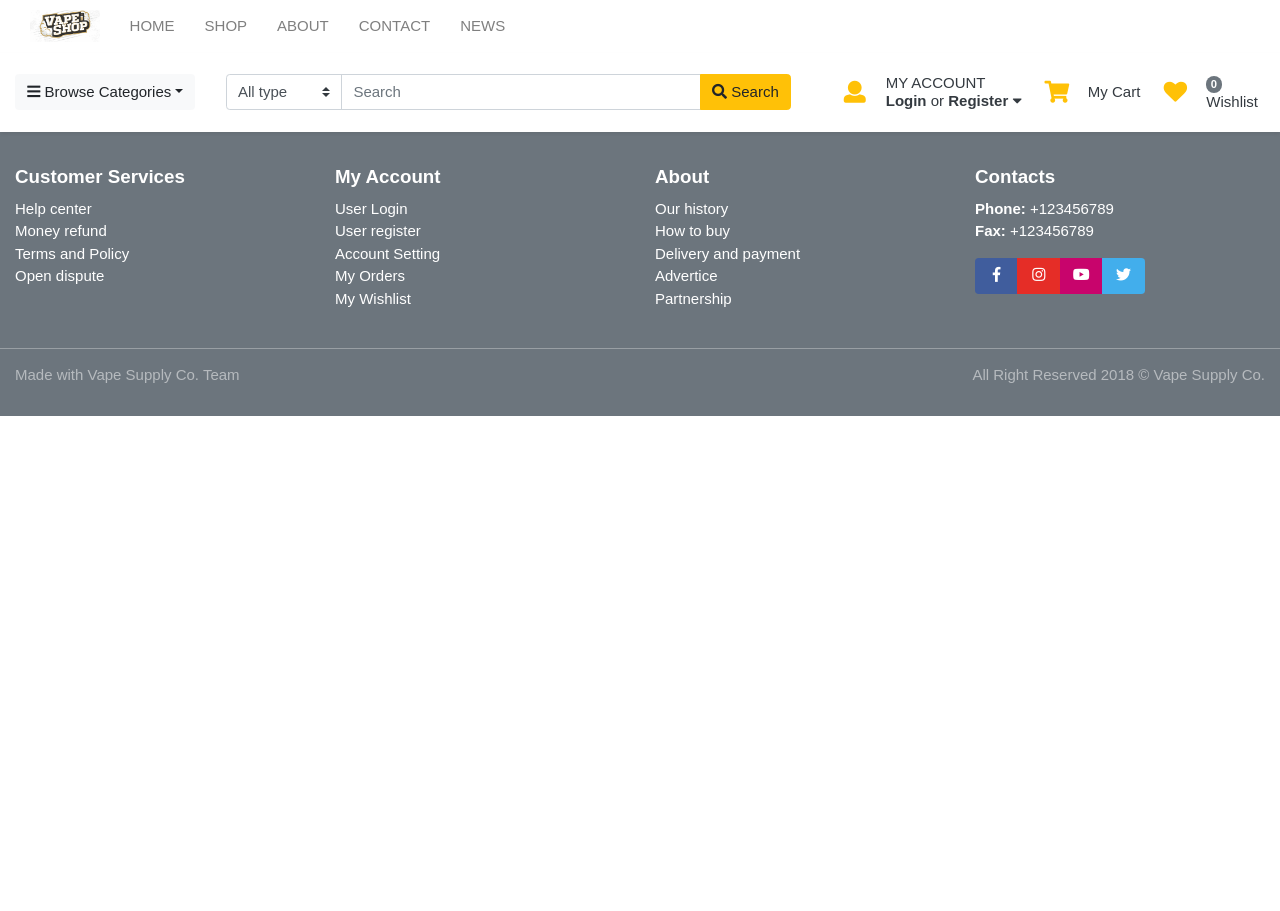
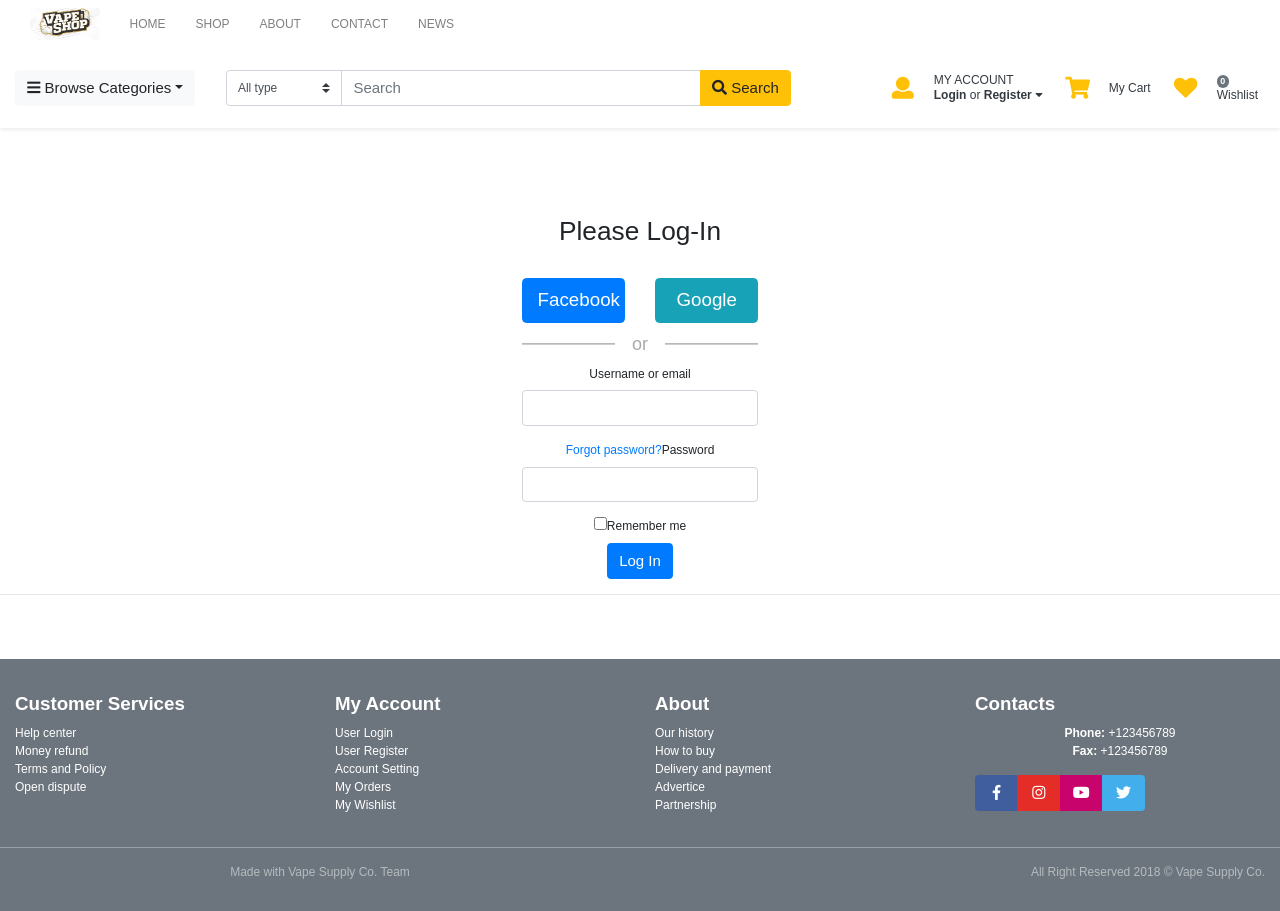
Before and after one commit to wiljodh/Front_End_JC5_WillyJodhiSangkala, a React (Create React App) app in the folder vapesupplyco/: page /Login in a window 1280 px wide. Before the commit the page ends 800 px from the top, so only its background shows below. Built offline with nearby package versions, Linux system fonts and the light colour scheme.

Commit message:
Updated
Updated

```diff
--- /dev/null
+++ b/vapesupplyco/public/css/style.css
@@ -0,0 +1,98 @@
+body {
+    padding-top: 15px;
+    font-size: 12px
+  }
+  .main {
+    max-width: 320px;
+    margin: 0 auto;
+  }
+  .login-or {
+    position: relative;
+    font-size: 18px;
+    color: #aaa;
+    margin-top: 10px;
+            margin-bottom: 10px;
+    padding-top: 10px;
+    padding-bottom: 10px;
+  }
+  .span-or {
+    display: block;
+    position: absolute;
+    left: 50%;
+    top: -2px;
+    margin-left: -25px;
+    background-color: #fff;
+    width: 50px;
+    text-align: center;
+  }
+  .hr-or {
+    background-color: #cdcdcd;
+    height: 1px;
+    margin-top: 0px !important;
+    margin-bottom: 0px !important;
+  }
+  h3 {
+    text-align: center;
+    line-height: 300%;
+  }
+
+  /* Credit to bootsnipp.com for the css for the color graph */
+.buttons_divider {
+    margin-top: 10%;
+    margin-bottom: 10%;
+    border-bottom: solid #ccc 1px;
+}
+
+.sign_up_title {
+    text-align: center;
+    margin-bottom: 5%;
+}
+
+.sign_in_but {
+    border-radius: 45%;
+    margin-left: 5px
+}
+
+.sign_up_form {
+    margin-bottom: 30%;
+}
+
+.sign_up_form input {
+    border-radius: 0px;
+}
+
+.bg-lightgray {
+    background-color:LightGray;
+}
+
+p {
+    text-align: center;
+}
+
+header {
+    margin-bottom: 5%;
+}
+
+.header_bar {
+    margin-top: 20px;
+    margin-bottom: 20px
+}
+
+footer {
+    margin-top: 5%;
+}
+
+.footer_terms {
+    margin-top: 20px;
+}
+
+.footer_rights {
+    margin-top: 20px;
+    margin-bottom: 20px;
+    text-align: center;
+}
+
+.terms_and_conditions {
+    text-align: center;
+    margin-bottom: 10px;
+}
--- a/vapesupplyco/public/index.html
+++ b/vapesupplyco/public/index.html
@@ -31,6 +31,7 @@
 
     <!-- custom style -->
     <link href="css/uikit.css" rel="stylesheet" type="text/css"/>
+    <link href="css/style.css" rel="stylesheet" type="text/css"/>
     <link href="css/responsive.css" rel="stylesheet" media="only screen and (max-width: 1200px)" />
 
     <!-- custom javascript -->
--- a/vapesupplyco/src/App.js
+++ b/vapesupplyco/src/App.js
@@ -6,6 +6,8 @@ import Header from './Components/Header';
 import Homepage from './Components/Homepage';
 import Footer from './Components/Footer';
 import Register from './Components/Register';
+import Login from './Components/Login';
+import ForgotAccount from './Components/ForgotAccount';
 
 
 class App extends Component {
@@ -16,6 +18,8 @@ class App extends Component {
         <Header />
         <Route exact path="/Homepage" component={Homepage}/>
         <Route  path="/Register" component={Register}/>
+        <Route  path="/Login" component={Login}/>
+        <Route  path="/ForgotAccount" component={ForgotAccount}/>
         <Footer />
       </div>
 
--- a/vapesupplyco/src/Components/Footer.js
+++ b/vapesupplyco/src/Components/Footer.js
@@ -1,4 +1,7 @@
 import React, { Component } from 'react';
+import { Link } from 'react-router-dom';
+
+
 class Footer extends Component {
 
 render() {
@@ -21,8 +24,8 @@ return (
           <aside className="col-sm-3  col-md-3 white">
             <h5 className="title">My Account</h5>
             <ul className="list-unstyled">
-              <li> <a href="#"> User Login </a></li>
-              <li> <a href="register.html"> User register </a></li>
+              <li> <Link to = "/Login"> User Login </Link></li>
+              <li> <Link to = "/Register"> User Register </Link></li>
               <li> <a href="#"> Account Setting </a></li>
               <li> <a href="#"> My Orders </a></li>
               <li> <a href="#"> My Wishlist </a></li>
--- /dev/null
+++ b/vapesupplyco/src/Components/ForgotAccount.js
@@ -0,0 +1,32 @@
+import React, { Component } from 'react';
+import { Link } from 'react-router-dom';
+
+class ForgotAccount extends Component {
+
+render() {
+
+return (
+
+<div className="container" style={{marginLeft: '25%'}}>
+  <div className="row">
+    <div className="col-xs-12 col-sm-8 col-md-6 col-sm-offset-2 col-md-offset-3">
+      <form role="form" className="sign_up_form">
+        <h2 className="sign_up_title">Forgot Password ?</h2>
+        <p>Enter your email address we will sent you the password reset link.</p>
+        <div className="form-group">
+          <input name="email" id="email" className="form-control input-lg" placeholder="Email address" tabIndex={4} type="email" />
+        </div>
+        <div className="row">
+          <div className="col-xs-12 col-md-12"><a href="#" className="btn btn-success btn-block btn-lg">Reset</a></div>
+        </div>
+      </form>
+    </div>
+  </div>
+</div>
+
+
+        );
+    }
+}
+
+export default ForgotAccount;
--- a/vapesupplyco/src/Components/Header.js
+++ b/vapesupplyco/src/Components/Header.js
@@ -87,7 +87,7 @@ return (
                   </form>
                   <hr className="dropdown-divider" />
                   <Link to = "/Register" className="dropdown-item">Dont Have account? Sign Up</Link>
-                  <a className="dropdown-item" href="#">Forgot password?</a>
+                  <Link to = "/ForgotAccount" className="dropdown-item">Forgot password?</Link>
                 </div> {/*  dropdown-menu .// */}
               </div>  {/* widget-header .// */}
             </div> {/* col.// */}
--- a/vapesupplyco/src/Components/Homepage.js
+++ b/vapesupplyco/src/Components/Homepage.js
@@ -56,10 +56,10 @@ return (
                   </figcaption>
                 </figure>
                 <figure className="itemside has-bg border-bottom" style={{height: '33%'}}>
-                  <img className="img-bg" src="images/items/2.jpg" height={80} />
+                  <img className="img-bg" src="images/items/3.jpg" height={80} />
                   <figcaption className="p-2">
-                    <h6 className="title">One request, many offers </h6>
-                    <a href="#">Good link</a>
+                    <h6 className="title">AV Mech Mod Brass </h6>
+                    <a href="#">Details</a>
                   </figcaption>
                 </figure>
               </div>
@@ -491,26 +491,6 @@ return (
     </div>{/* container // */}
   </section>
   {/* ========================= SECTION LINKS END.// ========================= */}
-  {/* ========================= SECTION SUBSCRIBE ========================= */}
-  <section className="section-subscribe bg-secondary padding-y-lg">
-    <div className="container">
-      <p className="pb-2 text-center white">Delivering the latest product trends and industry news straight to your inbox</p>
-      <div className="row justify-content-md-center">
-        <div className="col-lg-4 col-sm-6">
-          <form className="row-sm form-noborder">
-            <div className="col-8">
-              <input className="form-control" placeholder="Your Email" type="email" />
-            </div> {/* col.// */}
-            <div className="col-4">
-              <button type="submit" className="btn btn-block btn-warning"> <i className="fa fa-envelope" /> Subscribe </button>
-            </div> {/* col.// */}
-          </form>
-          <small className="form-text text-white-50">We’ll never share your email address with a third-party. </small>
-        </div> {/* col-md-6.// */}
-      </div>
-    </div> {/* container // */}
-  </section>
-  {/* ========================= SECTION SUBSCRIBE END.//========================= */}
 </div>
 
 
--- /dev/null
+++ b/vapesupplyco/src/Components/Login.js
@@ -0,0 +1,59 @@
+import React, { Component } from 'react';
+import { Link } from 'react-router-dom';
+
+
+class Login extends Component {
+
+render() {
+
+return (
+
+<div>
+  <div>
+    <div className="container" style={{textAlign: 'center'}}>
+      <div className="row">
+        <div className="main">
+          <h3>Please Log-In</h3>
+          <div className="row">
+            <div className="col-xs-6 col-sm-6 col-md-6">
+              <a href="#" className="btn btn-lg btn-primary btn-block">Facebook</a>
+            </div>
+            <div className="col-xs-6 col-sm-6 col-md-6">
+              <a href="#" className="btn btn-lg btn-info btn-block">Google</a>
+            </div>
+          </div>
+          <div className="login-or">
+            <hr className="hr-or" />
+            <span className="span-or">or</span>
+          </div>
+          <form role="form">
+            <div className="form-group">
+              <label htmlFor="inputUsernameEmail">Username or email</label>
+              <input className="form-control" id="inputUsernameEmail" type="text" />
+            </div>
+            <div className="form-group">
+              <Link to ="/ForgotAccount" className="pull-right">Forgot password?</Link>
+              <label htmlFor="inputPassword">Password</label>
+              <input className="form-control" id="inputPassword" type="password" />
+            </div>
+            <div className="checkbox pull-right">
+              <label>
+                <input type="checkbox" />
+                Remember me </label>
+            </div>
+            <button type="submit" className="btn btn btn-primary">
+              Log In
+            </button>
+          </form>
+        </div>
+      </div>
+    </div>
+  </div>
+  <hr />
+</div>
+
+        );
+    }
+}
+
+export default Login;
--- a/vapesupplyco/src/Components/Register.js
+++ b/vapesupplyco/src/Components/Register.js
@@ -2,7 +2,7 @@ import React, { Component } from 'react';
 import { Link } from 'react-router-dom';
 
 
-class Header extends Component {
+class Register extends Component {
 
 render() {
 
@@ -73,7 +73,7 @@ return (
         <div className="form-group">
           <button type="submit" className="btn btn-primary btn-block"> Create Account</button>
         </div> {/* form-group// */}
-        <p className="text-center">Have an account? <a href>Log In</a> </p>
+        <p className="text-center">Have an account? <Link to = "/Login">Log In</Link> </p>
       </form>
     </article>
   </div> {/* card.// */}
@@ -86,4 +86,4 @@ return (
     }
 }
 
-export default Header;
+export default Register;
```
